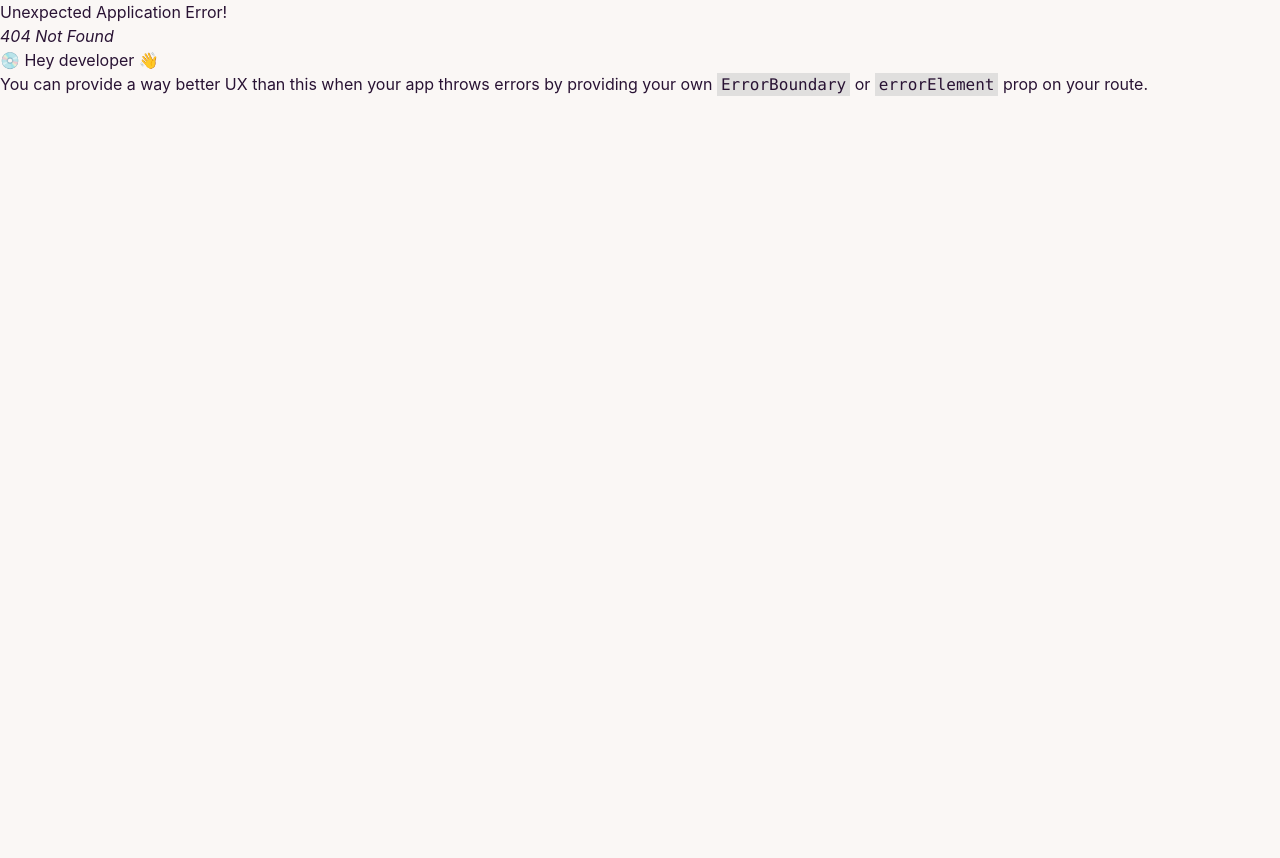
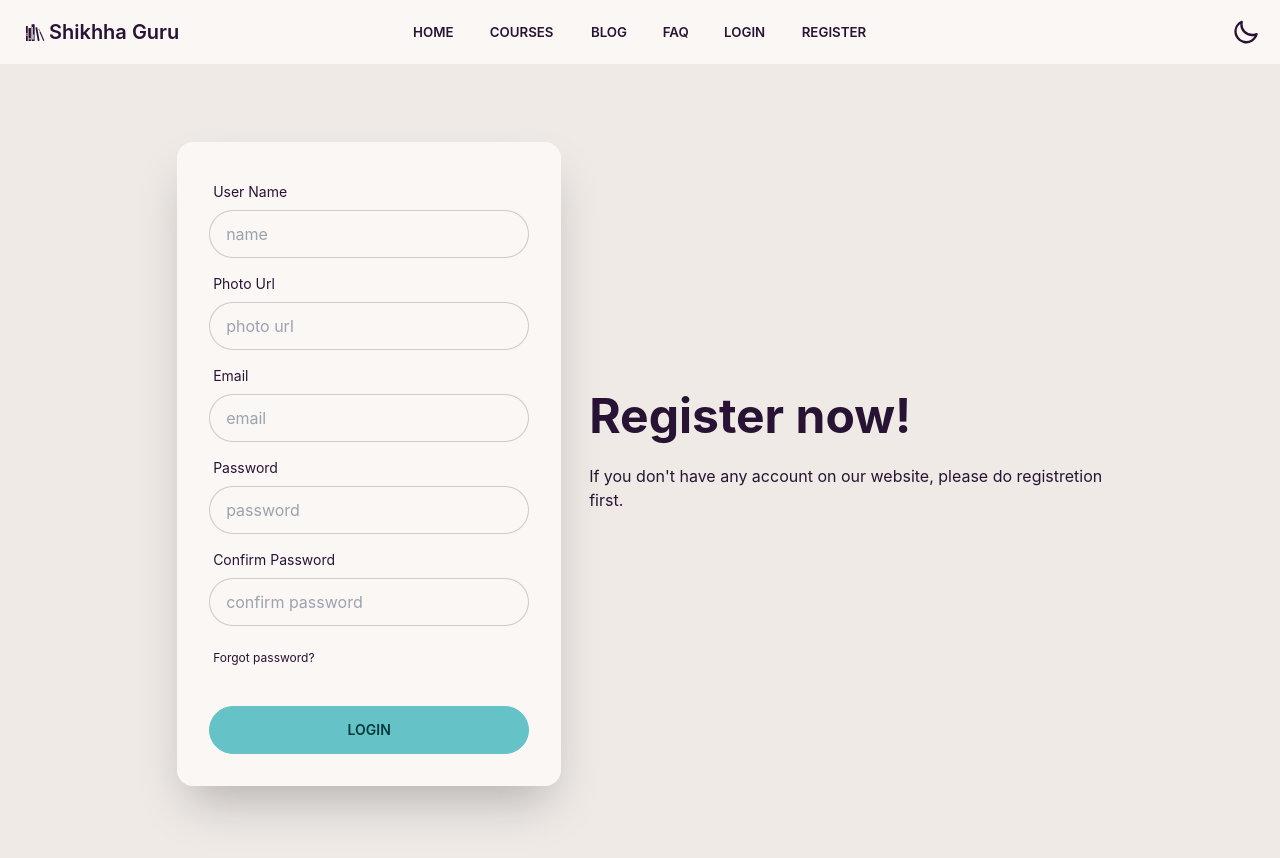
Before and after one commit to MARUF3470/shikha-guru-client, a React (Create React App) app: page /register in a window 1280 px wide. Before the commit this address had no page. Shown: the top 858 px of the page. Before the commit the page ends 800 px from the top, so only its background shows below. Built offline with nearby package versions, Linux system fonts and the light colour scheme; no server answers.

Commit message:
registration auth created

```diff
--- /dev/null
+++ b/src/components/AuthProvider/AuthProvider.js
@@ -0,0 +1,33 @@
+import React, { createContext, useEffect } from 'react';
+import { createUserWithEmailAndPassword, getAuth, onAuthStateChanged, updateProfile } from 'firebase/auth'
+import { app } from '../../firebase/firebase.config';
+import { useState } from 'react';
+
+export const AuthContext = createContext()
+const auth = getAuth(app)
+const AuthProvider = ({ children }) => {
+    const [user, setUser] = useState(null)
+    const registretion = (email, password) => {
+        return createUserWithEmailAndPassword(auth, email, password)
+    }
+    const updateUserProfile = (profile) => {
+        return updateProfile(auth, profile)
+    }
+    useEffect(() => {
+        const unsubscribe = onAuthStateChanged(auth, currentUser => {
+            if (currentUser) {
+                setUser(currentUser)
+            }
+        })
+        return () => unsubscribe();
+    }, [])
+
+    const authInfo = { registretion, updateUserProfile }
+    return (
+        <AuthContext.Provider value={authInfo}>
+            {children}
+        </AuthContext.Provider>
+    );
+};
+
+export default AuthProvider;
--- a/src/components/Courses/Courses.js
+++ b/src/components/Courses/Courses.js
@@ -13,7 +13,7 @@ const Courses = () => {
     }, [])
     console.log(courses)
     return (
-        <div className='w-full'>
+        <div className='mt-6'>
             <div className='lg:grid lg:grid-cols-4 gap-4'>
                 <div className="mx-auto my-2">
                     {
--- a/src/components/Header/Header.js
+++ b/src/components/Header/Header.js
@@ -13,13 +13,15 @@ const Header = () => {
                         <ul tabIndex={0} className="menu menu-compact dropdown-content mt-3 p-2 shadow bg-base-100 rounded-box w-52">
                             <li><Link className='btn btn-ghost justify-start' to='/home'>Home</Link></li>
                             <li tabIndex={0}>
-                                <Link className=" btn btn-ghost justify-start">
+                                <Link className=" btn btn-ghost justify-start" to='/courses'>
                                     Course
                                 </Link>
 
                             </li>
                             <li><Link className='btn btn-ghost justify-start'>Blog</Link></li>
                             <li><Link className='btn btn-ghost justify-start'>FAQ</Link></li>
+                            <li><Link className='btn btn-ghost justify-start' to='/login'>Login</Link></li>
+                            <li><Link className='btn btn-ghost justify-start' to='/register'>Register</Link></li>
                         </ul>
                     </div>
                     <Link className="btn btn-ghost normal-case text-xl"><GiBookshelf className='mr-1'></GiBookshelf>Shikhha Guru</Link>
@@ -34,6 +36,8 @@ const Header = () => {
                         </li>
                         <li><Link className="btn btn-ghost">Blog</Link></li>
                         <li><Link className="btn btn-ghost">FAQ</Link></li>
+                        <li><Link className='btn btn-ghost justify-start' to='/login'>Login</Link></li>
+                        <li><Link className='btn btn-ghost justify-start' to='/register'>Register</Link></li>
                     </ul>
                 </div>
                 <div className="navbar-end">
--- /dev/null
+++ b/src/components/Login/Login.js
@@ -0,0 +1,40 @@
+import React from 'react';
+
+const Login = () => {
+    return (
+        <div>
+            <div className="hero min-h-screen bg-base-200">
+                <div className="hero-content flex-col lg:flex-row-reverse">
+                    <div className="text-center lg:text-left">
+                        <h1 className="text-5xl font-bold">Login now!</h1>
+                        <p className="py-6">Provident cupiditate voluptatem et in. Quaerat fugiat ut assumenda excepturi exercitationem quasi. In deleniti eaque aut repudiandae et a id nisi.</p>
+                    </div>
+                    <div className="card flex-shrink-0 w-full max-w-sm shadow-2xl bg-base-100">
+                        <div className="card-body">
+                            <div className="form-control">
+                                <label className="label">
+                                    <span className="label-text">Email</span>
+                                </label>
+                                <input type="text" placeholder="email" className="input input-bordered" />
+                            </div>
+                            <div className="form-control">
+                                <label className="label">
+                                    <span className="label-text">Password</span>
+                                </label>
+                                <input type="text" placeholder="password" className="input input-bordered" />
+                                <label className="label">
+                                    <a href="#" className="label-text-alt link link-hover">Forgot password?</a>
+                                </label>
+                            </div>
+                            <div className="form-control mt-6">
+                                <button className="btn btn-primary">Login</button>
+                            </div>
+                        </div>
+                    </div>
+                </div>
+            </div>
+        </div>
+    );
+};
+
+export default Login;
--- /dev/null
+++ b/src/components/Register/Register.js
@@ -0,0 +1,91 @@
+import React, { useState } from 'react';
+import { useContext } from 'react';
+import { AuthContext } from '../AuthProvider/AuthProvider';
+
+const Register = () => {
+    const { registretion, updateUserProfile } = useContext(AuthContext)
+    const [error, setError] = useState(null)
+    const handleRegistretion = (event) => {
+        event.preventDefault()
+        const form = event.target;
+        const name = form.name.value;
+        const photo = form.photo.value
+        const email = form.email.value;
+        const password = form.password.value;
+        const confirmPassword = form.confirm.value
+        if (confirmPassword !== password) {
+            setError('Check your password')
+            return;
+        }
+        console.log(email, password, name, photo)
+        const profile = { name, photo }
+        updateUserProfile(profile)
+            .then(() => { })
+            .catch(error => console.log(error))
+        registretion(email, password)
+            .then(result => {
+                const user = result.user
+                console.log(user)
+                form.reset()
+                setError('')
+            })
+            .catch(error => console.error(error))
+    }
+    return (
+        <div>
+            <form onSubmit={handleRegistretion} className="hero min-h-screen bg-base-200">
+                <div className="hero-content flex-col lg:flex-row-reverse">
+                    <div className="text-center lg:text-left ml-3">
+                        <h1 className="text-5xl font-bold">Register now!</h1>
+                        <p className="py-6">If you don't have any account on our website, please do registretion first.</p>
+                    </div>
+                    <div className="card flex-shrink-0 w-full max-w-sm shadow-2xl bg-base-100">
+                        <div className="card-body">
+                            <div className="form-control">
+                                <label className="label">
+                                    <span className="label-text">User Name</span>
+                                </label>
+                                <input type="text" name='name' placeholder="name" className="input input-bordered" required />
+                            </div>
+                            <div className="form-control">
+                                <label className="label">
+                                    <span className="label-text">Photo Url</span>
+                                </label>
+                                <input type="text" name='photo' placeholder="photo url" className="input input-bordered" required />
+                            </div>
+                            <div className="form-control">
+                                <label className="label">
+                                    <span className="label-text">Email</span>
+                                </label>
+                                <input type="email" name='email' placeholder="email" className="input input-bordered" required />
+                            </div>
+                            <div className="form-control">
+                                <label className="label">
+                                    <span className="label-text">Password</span>
+                                </label>
+                                <input type="password" name='password' placeholder="password" className="input input-bordered" required />
+                            </div>
+                            <div className="form-control">
+                                <label className="label">
+                                    <span className="label-text">Confirm Password</span>
+                                </label>
+                                <input type="password" name='confirm' placeholder="confirm password" className="input input-bordered" required />
+                                <label className="label">
+                                    <p className='text-red-500'>{error}</p>
+                                </label>
+                                <label className="label">
+                                    <a href="#" className="label-text-alt link link-hover">Forgot password?</a>
+                                </label>
+                            </div>
+                            <div className="form-control mt-6">
+                                <button className="btn btn-primary">Login</button>
+                            </div>
+                        </div>
+                    </div>
+                </div>
+            </form>
+        </div>
+    );
+};
+
+export default Register;
--- /dev/null
+++ b/src/firebase/firebase.config.js
@@ -0,0 +1,17 @@
+// Import the functions you need from the SDKs you need
+import { initializeApp } from "firebase/app";
+// TODO: Add SDKs for Firebase products that you want to use
+// https://firebase.google.com/docs/web/setup#available-libraries
+
+// Your web app's Firebase configuration
+const firebaseConfig = {
+    apiKey: "AIzaSyDG8xJ_1gVN1sJPAMOtal3XQSSFDTN2zzE",
+    authDomain: "shikkha-guru-client.firebaseapp.com",
+    projectId: "shikkha-guru-client",
+    storageBucket: "shikkha-guru-client.appspot.com",
+    messagingSenderId: "943395819506",
+    appId: "1:943395819506:web:dd604407238ee8719f256b"
+};
+
+// Initialize Firebase
+export const app = initializeApp(firebaseConfig);
--- a/src/index.js
+++ b/src/index.js
@@ -3,11 +3,14 @@ import ReactDOM from 'react-dom/client';
 import './index.css';
 import App from './App';
 import reportWebVitals from './reportWebVitals';
+import AuthProvider from './components/AuthProvider/AuthProvider';
 
 const root = ReactDOM.createRoot(document.getElementById('root'));
 root.render(
   <React.StrictMode>
-    <App />
+    <AuthProvider>
+      <App />
+    </AuthProvider>
   </React.StrictMode>
 );
 
```
Also changed, not shown: src/routes/Routes.js (+10 -0 lines).
